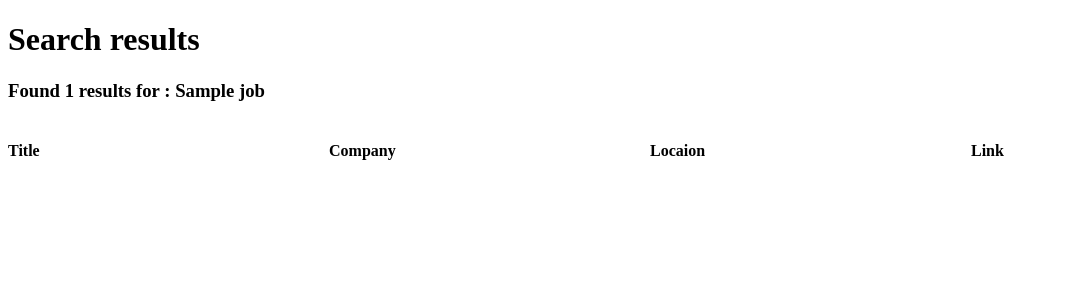
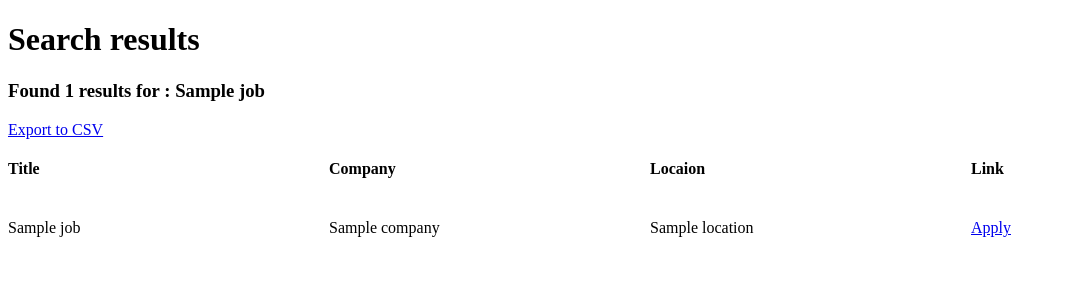
Before and after one commit to hurgj123kr/Flask_Web_Scrapper, a Flask app: template templates/report.html in a window 1280 px wide. Shown: the top 300 px of the page, without its empty margins (0-1066 px from the left). Run offline with Flask 2, Linux system fonts and the light colour scheme; the template is opened without the code that fills it: most values are stand-ins (such as "Sample title", 1, 10 or a date in 2020).

Commit message:
report jobs띄울 준비완료및 파일저장 추가

```diff
--- a/templates/report.html
+++ b/templates/report.html
@@ -14,11 +14,18 @@
     <body>
         <h1>  Search results </h1>
         <h3> Found {{resultsNumber}} results for : {{job}} </h3>
+        <a href="/export?word={{Job}}">Export to CSV</a>
         <section>
             <h4>Title</h4>
             <h4>Company</h4>
             <h4>Locaion</h4>
             <h4>Link</h4>
+            {% for job in jobs %}
+            <span>{{job.title}}</span>
+            <span>{{job.company}}</span>
+            <span>{{job.location}}</span>
+            <a href="{{job.link}}" target="_blank">Apply</a>
+            {% endfor %}
         </section>
     </body>
 </html>
```
